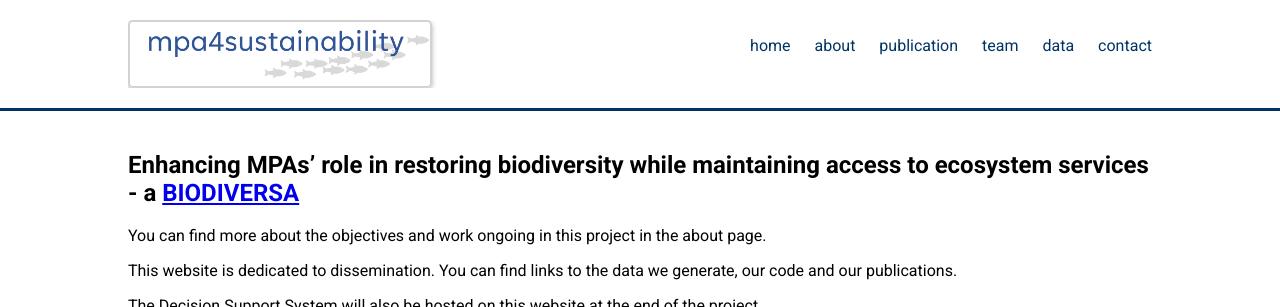
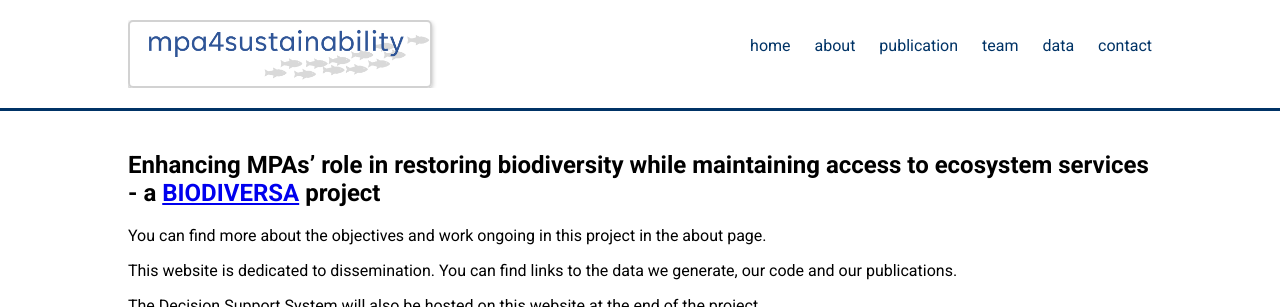
Before and after one commit to dlusseau/mpa4sustainability.github.io, a Jekyll site: the page built from index.md, in a window 1280 px wide, cut to the strip 0-307 px from the top of the page. Built offline with Jekyll 4.4.1, drawn with Linux system fonts in a browser that asks for light colours; comment, search, counter and statistics services are not loaded.

Commit message:
Update index.md

```diff
--- a/index.md
+++ b/index.md
@@ -2,7 +2,7 @@
 layout: home
 ---
 
-<h2> Enhancing MPAs’ role in restoring biodiversity while maintaining access to ecosystem services - a <a href="https://www.biodiversa.eu/2022/10/25/mpa4sustainability/" target="_blank">BIODIVERSA</a>  </h2>
+<h2> Enhancing MPAs’ role in restoring biodiversity while maintaining access to ecosystem services - a <a href="https://www.biodiversa.eu/2022/10/25/mpa4sustainability/" target="_blank">BIODIVERSA</a> project </h2>
 
 <p> You can find more about the objectives and work ongoing in this project in the about page.</p>
 <p> This website is dedicated to dissemination. You can find links to the data we generate, our code and our publications. </p>
```
